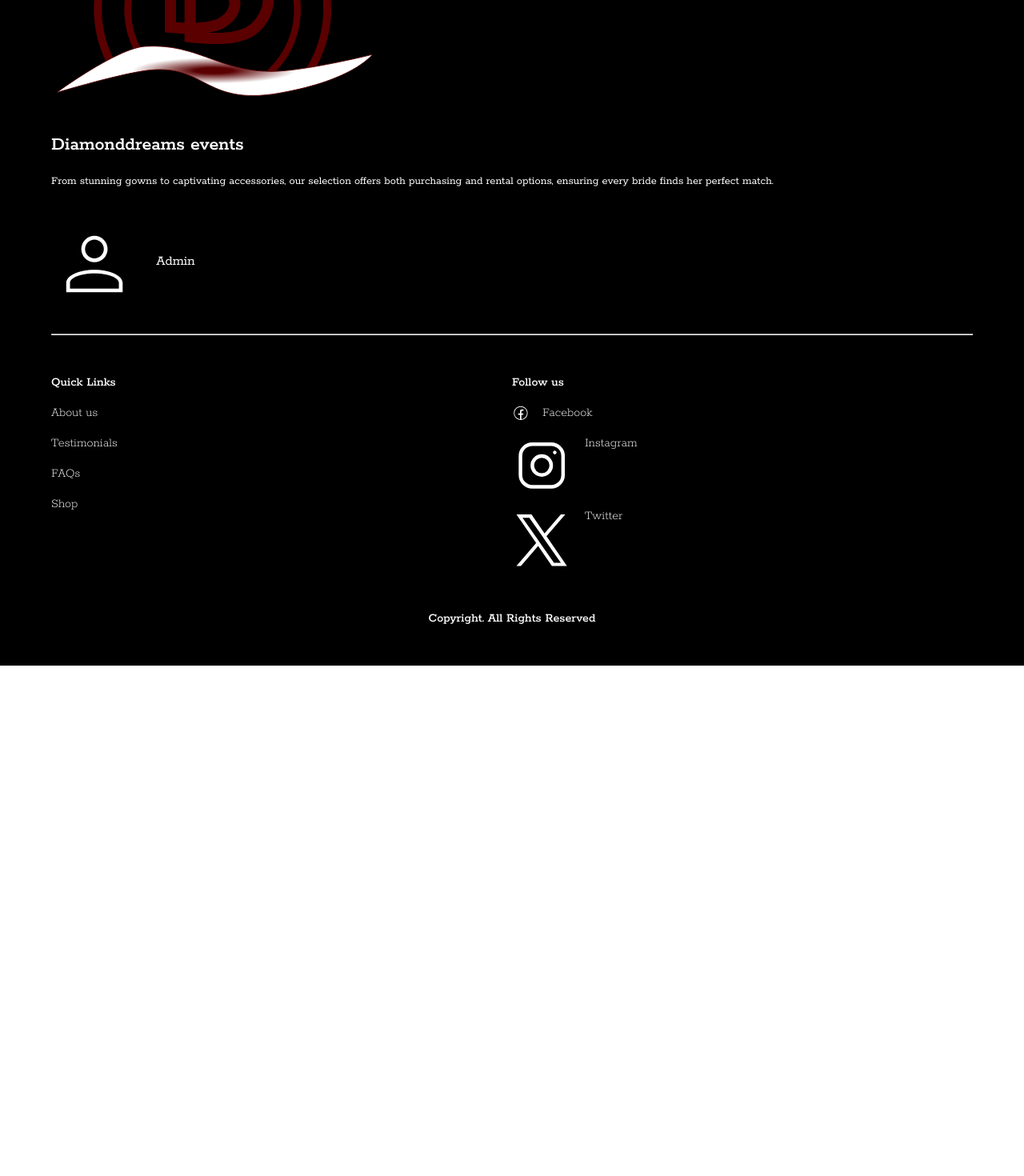
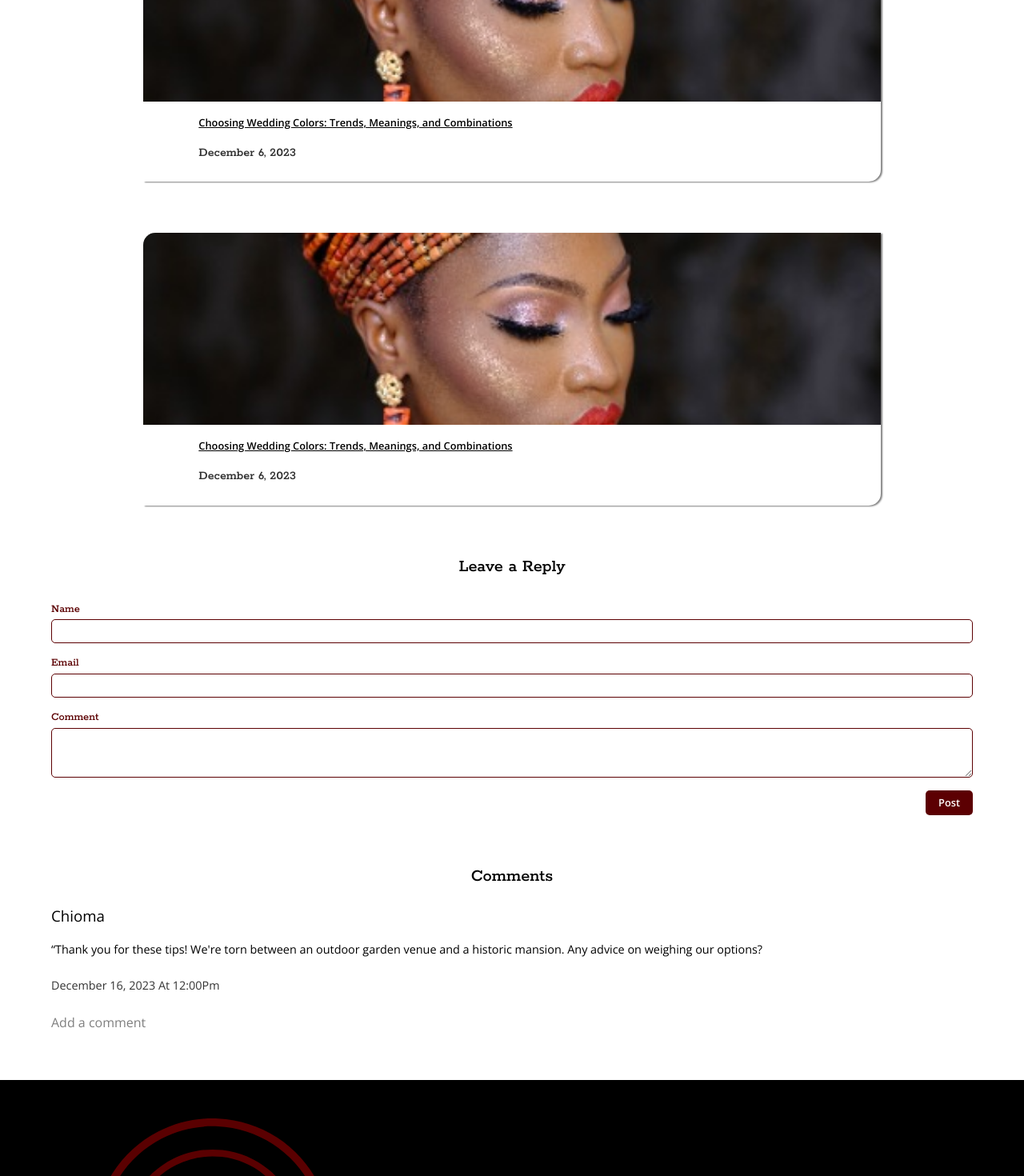
Before and after one commit to tosxin-456/diamond-dreams, a React (Vite) app: page /Blog in a window 1280 px wide. Shown: the part 1300-2770 px from the top of the page at 80% size. Before the commit the page ends 2132 px from the top, so only its background shows below. Built offline with nearby package versions, Linux system fonts and the light colour scheme.

Commit message:
Finish blog styles

```diff
--- a/src/index.css
+++ b/src/index.css
@@ -700,6 +700,70 @@ section.blogSectionOne article .likDiv span {
   font-size: 0.8rem;
 }
 
+article.relateBlog {
+  width: 80%;
+  margin-inline: auto;
+  border-radius: 15px 0px 15px 0px;
+  margin-block: 4rem 2rem;
+  /* height: 300px; */
+  box-shadow: 2px 1px 2px grey;
+}
+
+article.relateBlog .relatedPics {
+  width: 100%;
+  height: 30vh;
+  border-radius: 15px 0px 0px 0px;
+  background-position: 50% 50%;
+  background-size: cover;
+  background-image: url(./assets/images/makeupBreast.jpeg);
+}
+
+article.relateBlog .relateAbout {
+  width: 85%;
+  display: flex;
+  flex-direction: column;
+  gap: .5rem;
+  margin-inline: auto;
+  text-align: left;
+  font-weight: 600;
+  font-family: var(--rokkitt);
+  padding-block: 1rem;
+  /* height: 30%; */
+}
+
+article.relateBlog .relateAbout p {
+  line-height: 20px;
+  font-weight: 600;
+}
+
+article.relateBlog .relateAbout span {
+  padding-block: .7rem;
+  opacity: 0.8;
+}
+
+/* ComSection Styles */
+section.CommSect article h3 {
+  font-weight: 400;
+  font-family: var(--opensans);
+}
+
+section.CommSect article p {
+  font-weight: 400;
+  font-family: var(--opensans);
+  margin-block: 1rem .5rem;
+  font-size: 0.9rem;
+}
+
+section.CommSect article p.p2 {
+  margin-block: 1rem;
+  opacity: 0.8;
+}
+
+section.CommSect article p.p3 {
+  opacity: 0.5;
+  font-size: 1rem;
+}
+
 /* Academy Styles */
 section.academySec article h3 {
   font-weight: 600;
--- a/src/pages/blog/Blog.jsx
+++ b/src/pages/blog/Blog.jsx
@@ -21,6 +21,46 @@ const BlogWrap = () => {
           </div>
         </article>
       </section>
+      <section className="blogSectionOne">
+        <h2>Related:</h2>
+        <article className='relateBlog'>
+          <div className="relatedPics"></div>
+          <div className="relateAbout">
+            <p><u>Choosing Wedding Colors: Trends, Meanings, and Combinations</u></p>
+            <span>December 6, 2023</span>
+          </div>
+        </article>
+        <article className='relateBlog'>
+          <div className="relatedPics"></div>
+          <div className="relateAbout">
+            <p><u>Choosing Wedding Colors: Trends, Meanings, and Combinations</u></p>
+            <span>December 6, 2023</span>
+          </div>
+        </article>
+      </section>
+      <section className='contactLine'>
+        <h2>Leave a Reply</h2>
+        <form>
+          <label htmlFor="name">Name</label>
+          <input type="text" id='name' />
+          <label htmlFor="email">Email</label>
+          <input type="email" id='email' />
+          <label htmlFor="message">Comment</label>
+          <textarea name="" id="message" cols="20" rows="4"></textarea>
+          <button>Post</button>
+        </form>
+      </section>
+      <section className='CommSect'>
+        <h2>Comments</h2>
+        <article>
+          <h3>Chioma</h3>
+          <p>
+            “Thank you for these tips! We're torn between an outdoor garden venue and a historic mansion. Any advice on weighing our options?
+          </p>
+          <p className='p2'>December 16, 2023 At 12:00Pm</p>
+          <p className='p3'>Add a comment</p>
+        </article>
+      </section>
     </>
   );
 }
```
Also changed, not shown: src/assets/images/makeupBreast.jpeg (added).
